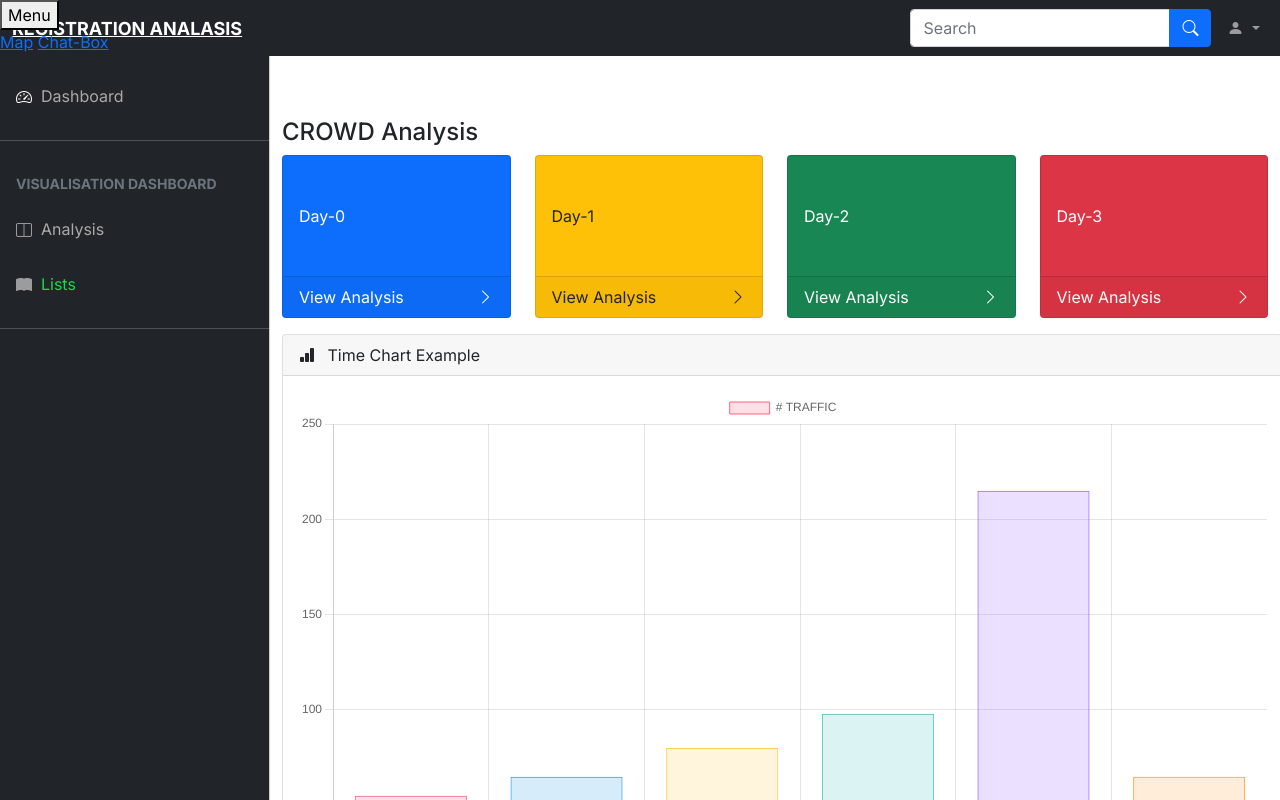
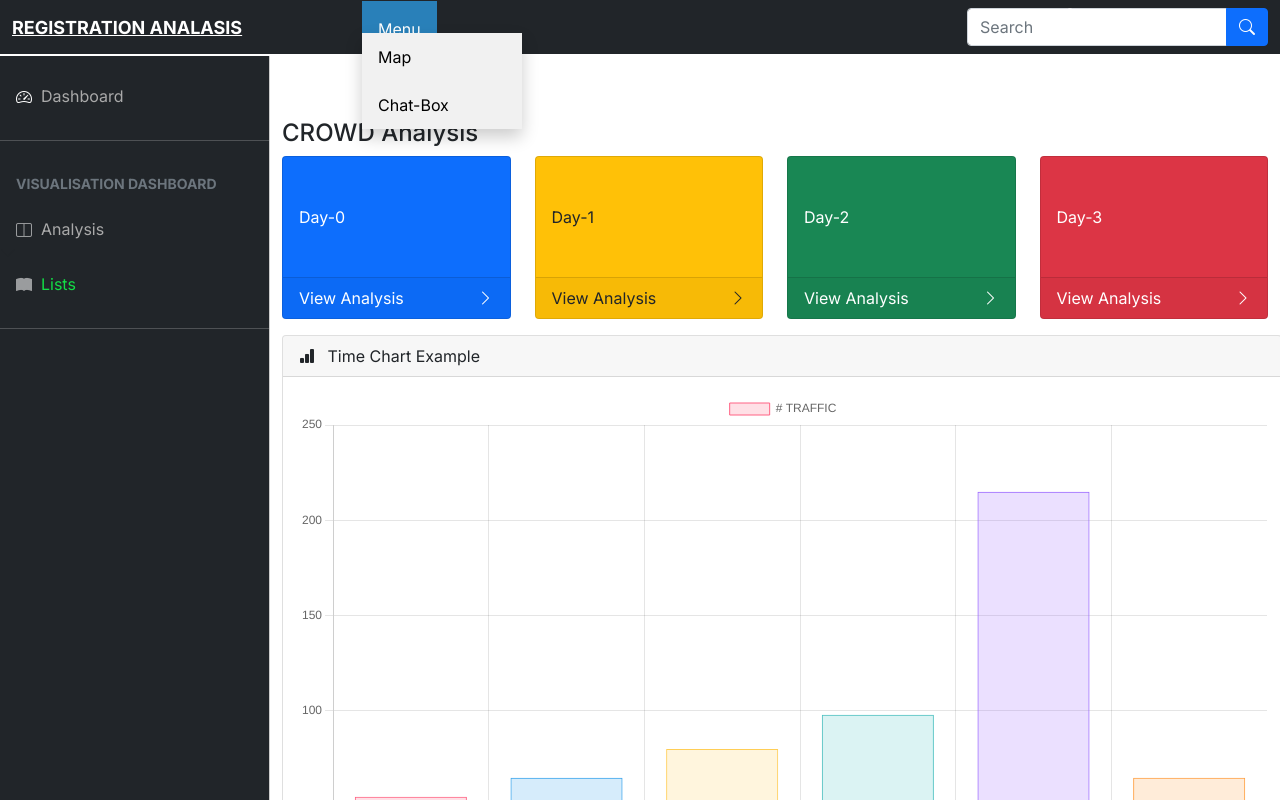
Before and after one commit to NithinraoOdela/Dashboard, a plain HTML site: page Visualization/pages.html in a window 1280 px wide. Both pictures are taken after a click on the button "Menu". Shown: the top 800 px of the page. Drawn offline with nearby package versions, Linux system fonts and the light colour scheme.

Commit message:
Update style.css

```diff
--- a/Visualization/css/style.css
+++ b/Visualization/css/style.css
@@ -54,3 +54,59 @@ button {
 #nn{
     color: rgb(19, 221, 70);
 }
+.dropbtn {
+    background-color: #3498DB;
+    color: white;
+    padding: 16px;
+    font-size: 16px;
+    border: none;
+    cursor: pointer;
+  }
+
+  .dropbtn:hover, .dropbtn:focus {
+    background-color: #2980B9;
+  }
+
+  .dropdown {
+    position: relative;
+    display: inline-block;
+  }
+
+  .dropdown-content {
+    display: none;
+    position: absolute;
+    background-color: #f1f1f1;
+    min-width: 160px;
+    overflow: auto;
+    box-shadow: 0px 8px 16px 0px rgba(0,0,0,0.2);
+    z-index: 1;
+  }
+
+  .dropdown-content a {
+    color: black;
+    padding: 12px 16px;
+    text-decoration: none;
+    display: block;
+  }
+
+  .dropdown a:hover {background-color: #ddd;}
+
+  .show {display: block;}
+
+  .dropdown{
+      margin-top: -33px;
+      display: flex;
+      height: 22px;
+      margin-left: -222px;
+  }
+  .dropbtn{
+      margin-top: -32px;
+      display: flex;
+  }
+
+  .dropdownd{
+    margin-top: 33px;
+    display: flex;
+    height: 22px;
+    margin-left: 362px;
+}
```
